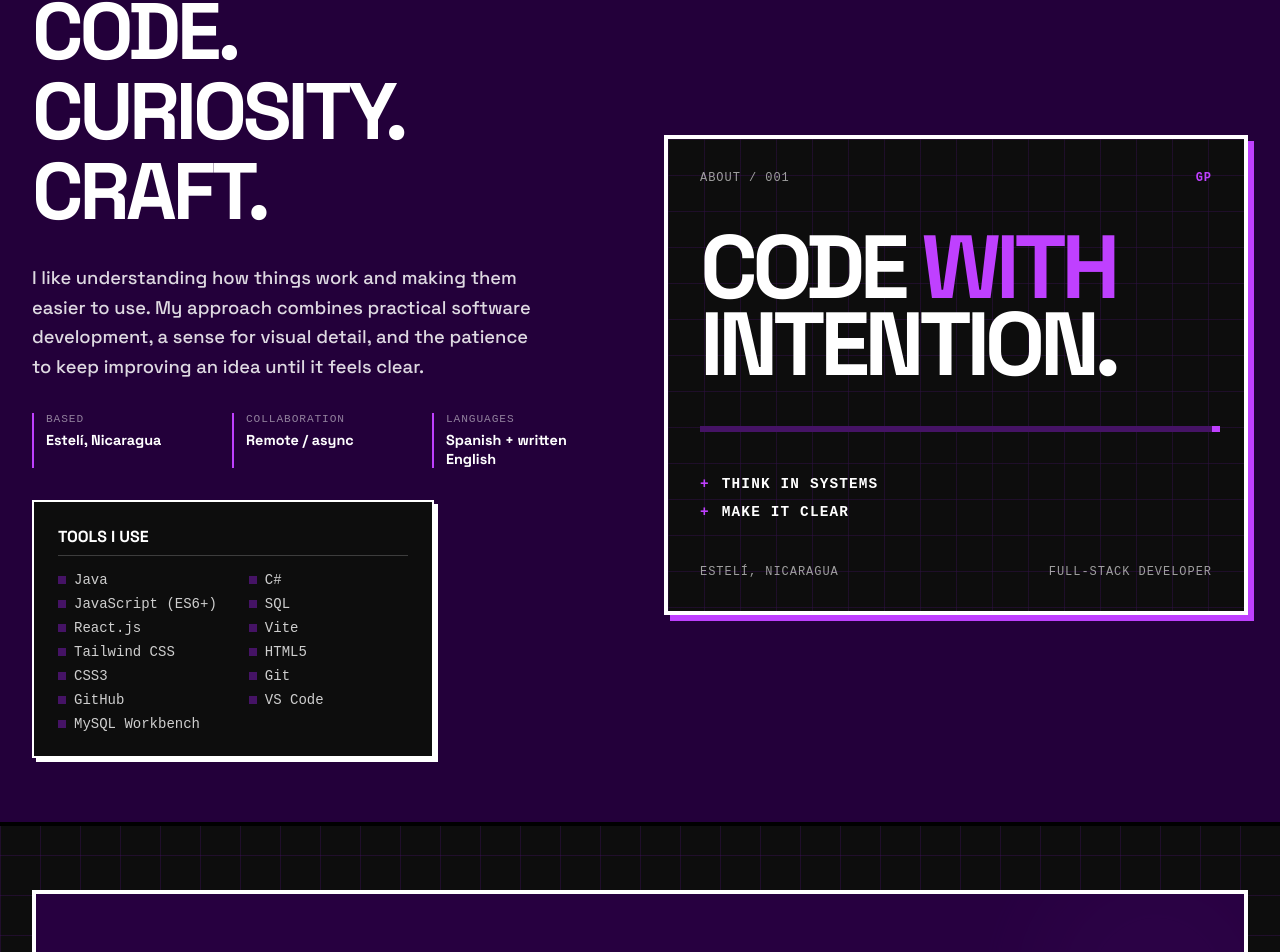
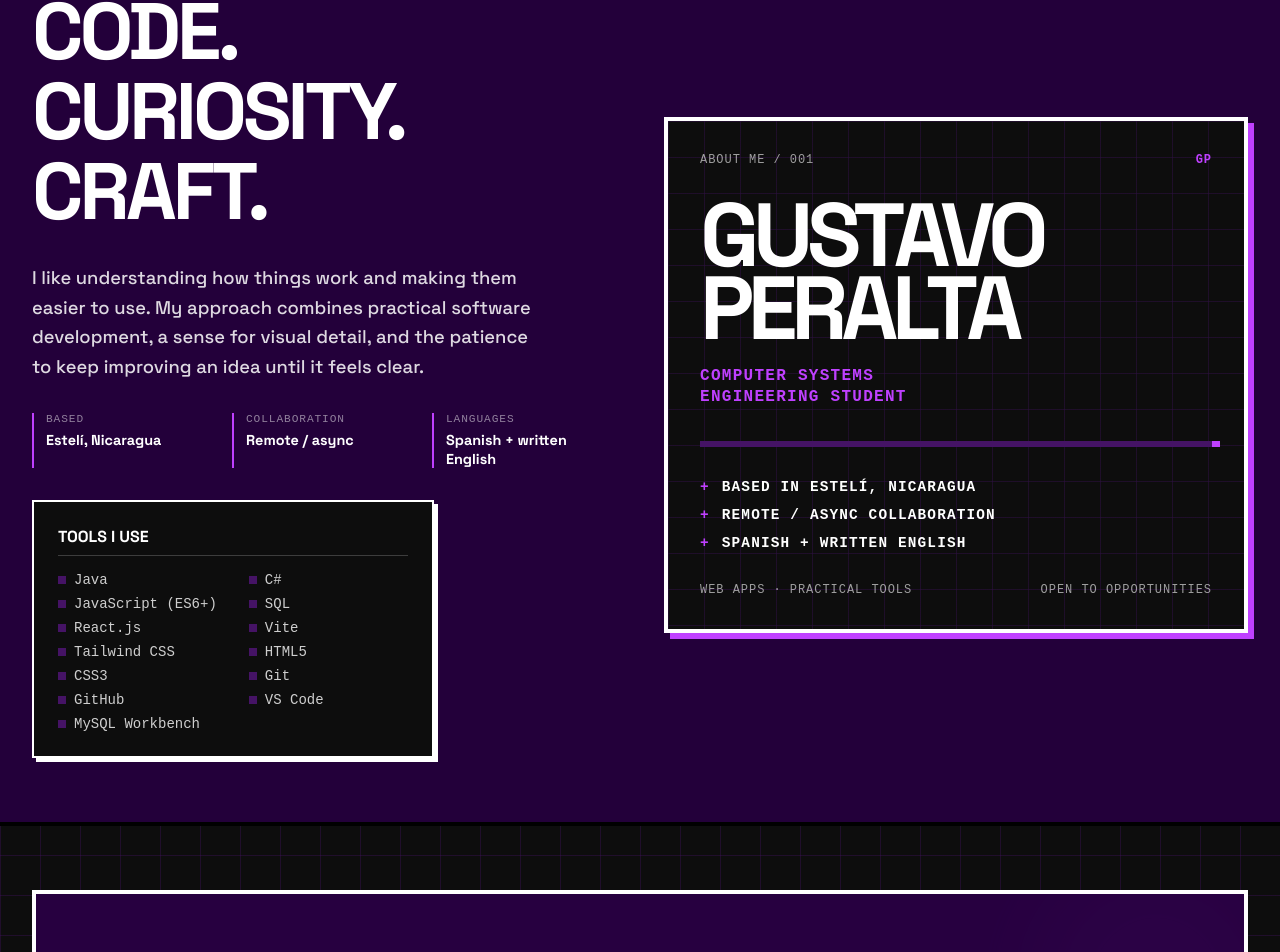
Before and after one commit to xItzHypeR/portfolio, a React (Vite) app: page / in a window 1280 px wide. Shown: the part 3505-4457 px from the top of the page. Built offline with nearby package versions, Linux system fonts and the light colour scheme.

Commit message:
Make About panel personal

```diff
--- a/src/components/About/About.jsx
+++ b/src/components/About/About.jsx
@@ -64,20 +64,22 @@ export default function About() {
                     >
                         <div className={styles.boardGrid} />
                         <div className={styles.boardTopline}>
-                            <span>ABOUT / 001</span>
+                            <span>ABOUT ME / 001</span>
                             <span>GP</span>
                         </div>
-                        <p className={styles.boardStatement}>
-                            CODE <span>WITH</span> INTENTION.
-                        </p>
+                        <div className={styles.boardProfile}>
+                            <p className={styles.boardName}>GUSTAVO<br />PERALTA</p>
+                            <p className={styles.boardRole}>COMPUTER SYSTEMS<br />ENGINEERING STUDENT</p>
+                        </div>
                         <div className={styles.boardRule} />
                         <div className={styles.boardList}>
-                            <span>THINK IN SYSTEMS</span>
-                            <span>MAKE IT CLEAR</span>
+                            <span>BASED IN ESTELÍ, NICARAGUA</span>
+                            <span>REMOTE / ASYNC COLLABORATION</span>
+                            <span>SPANISH + WRITTEN ENGLISH</span>
                         </div>
                         <div className={styles.boardFooter}>
-                            <span>ESTELÍ, NICARAGUA</span>
-                            <span>FULL-STACK DEVELOPER</span>
+                            <span>WEB APPS · PRACTICAL TOOLS</span>
+                            <span>OPEN TO OPPORTUNITIES</span>
                         </div>
                     </motion.div>
                 </div>
--- a/src/components/About/About.module.css
+++ b/src/components/About/About.module.css
@@ -199,3 +199,26 @@
     color: var(--neon-violet);
     margin-right: 0.75rem;
 }
+
+.boardProfile {
+    position: relative;
+    z-index: 1;
+}
+
+.boardName {
+    margin-bottom: 1.25rem;
+    color: #ffffff;
+    font-size: clamp(3rem, 7vw, 6rem);
+    font-weight: 700;
+    letter-spacing: -0.07em;
+    line-height: 0.82;
+}
+
+.boardRole {
+    color: var(--neon-violet);
+    font-family: monospace;
+    font-size: clamp(0.8rem, 1.5vw, 1rem);
+    font-weight: 700;
+    letter-spacing: 0.08em;
+    line-height: 1.35;
+}
```
